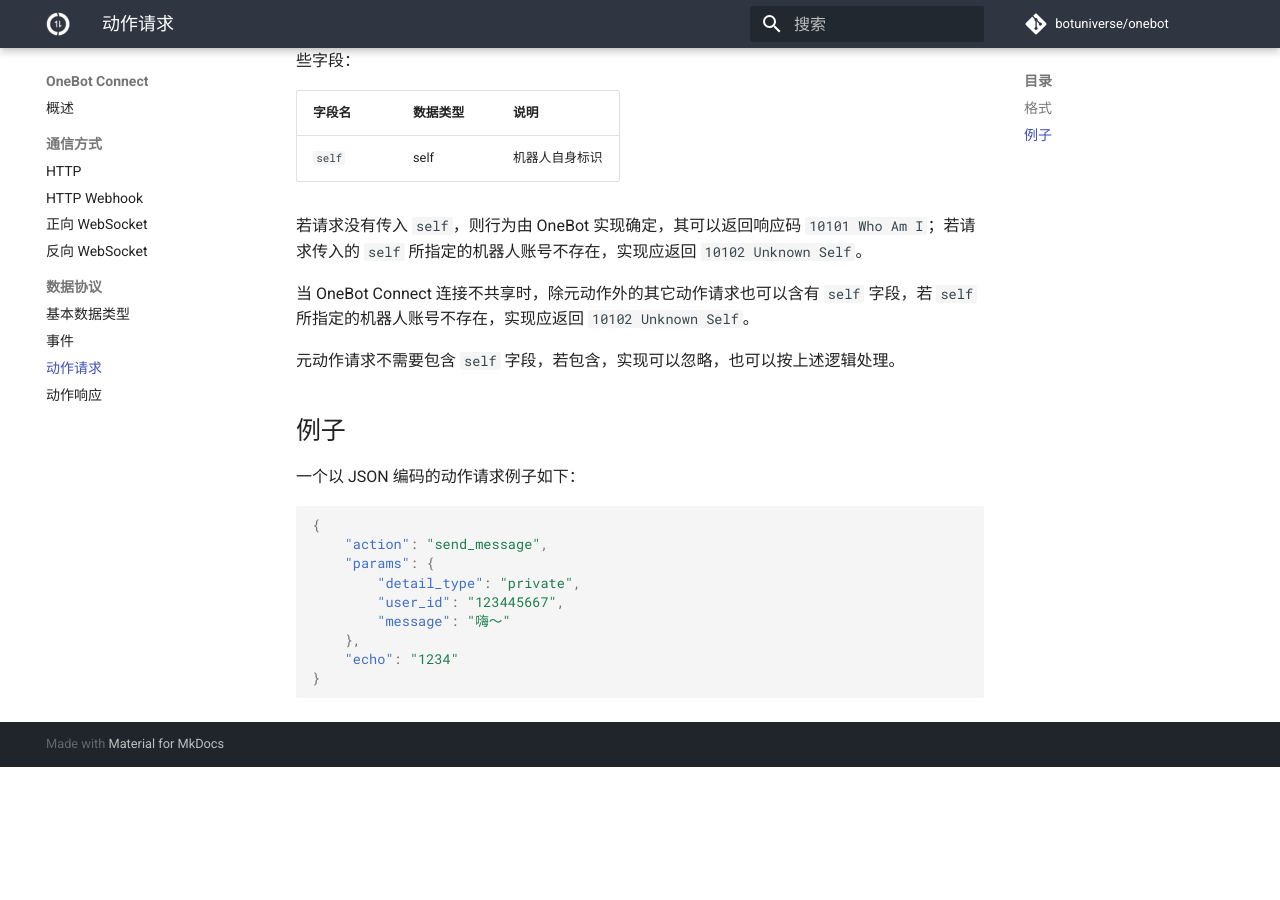
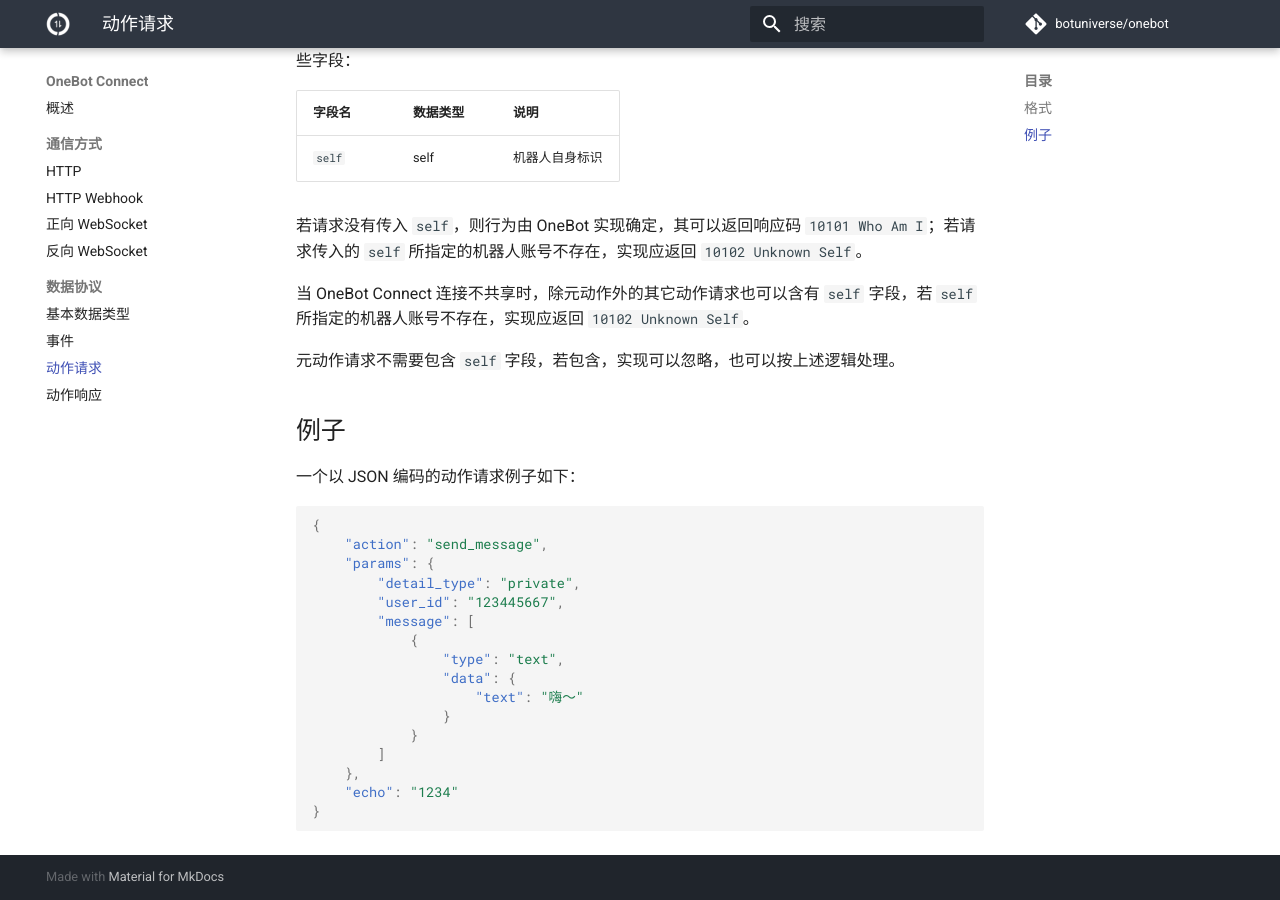
Before and after one commit to botuniverse/onebot, an MkDocs documentation site: the page built from specs/connect/data-protocol/action-request.md, in a window 1280 px wide and 900 px high, scrolled down 805 px. Built offline with MkDocs 1.6.1 and Material for MkDocs 9.7.7, drawn with Linux system fonts in a browser that asks for light colours; comment, search, counter and statistics services are not loaded; before the commit the page ends 1572 px from its top, so only the background shows below that.

Commit message:
修正 动作请求 章节中过时的例子 (#241)

```diff
--- a/specs/connect/data-protocol/action-request.md
+++ b/specs/connect/data-protocol/action-request.md
@@ -41,7 +41,14 @@
     "params": {
         "detail_type": "private",
         "user_id": "123445667",
-        "message": "嗨～"
+        "message": [
+            {
+                "type": "text",
+                "data": {
+                    "text": "嗨～"
+                }
+            }
+        ]
     },
     "echo": "1234"
 }
```
